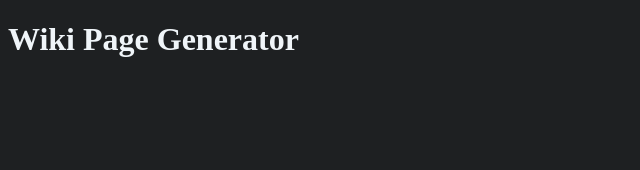
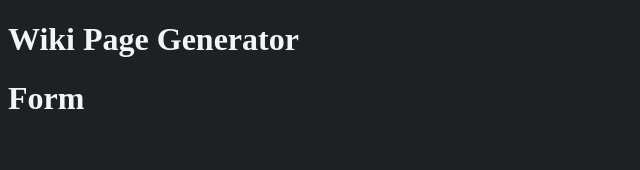
Before and after one commit to Satttoshi/github-wiki-generator, a Next.js app: page / in a window 1280 px wide. Shown: the top 170 px of the page, without its empty margins (0-640 px from the left). Built offline with nearby package versions, Linux system fonts and the light colour scheme.

Commit message:
create form component

```diff
--- /dev/null
+++ b/components/Form.tsx
@@ -0,0 +1,7 @@
+
+
+export default function Form(){
+    return (
+        <h1>Form</h1>
+    )
+};
--- a/pages/index.tsx
+++ b/pages/index.tsx
@@ -1,9 +1,11 @@
 import type { NextPage } from 'next'
+import Form from '../components/Form'
 
 const Home: NextPage = () => {
   return (
     <>
       <h1>Wiki Page Generator</h1>
+        <Form/>
     </>
   )
 }
```
